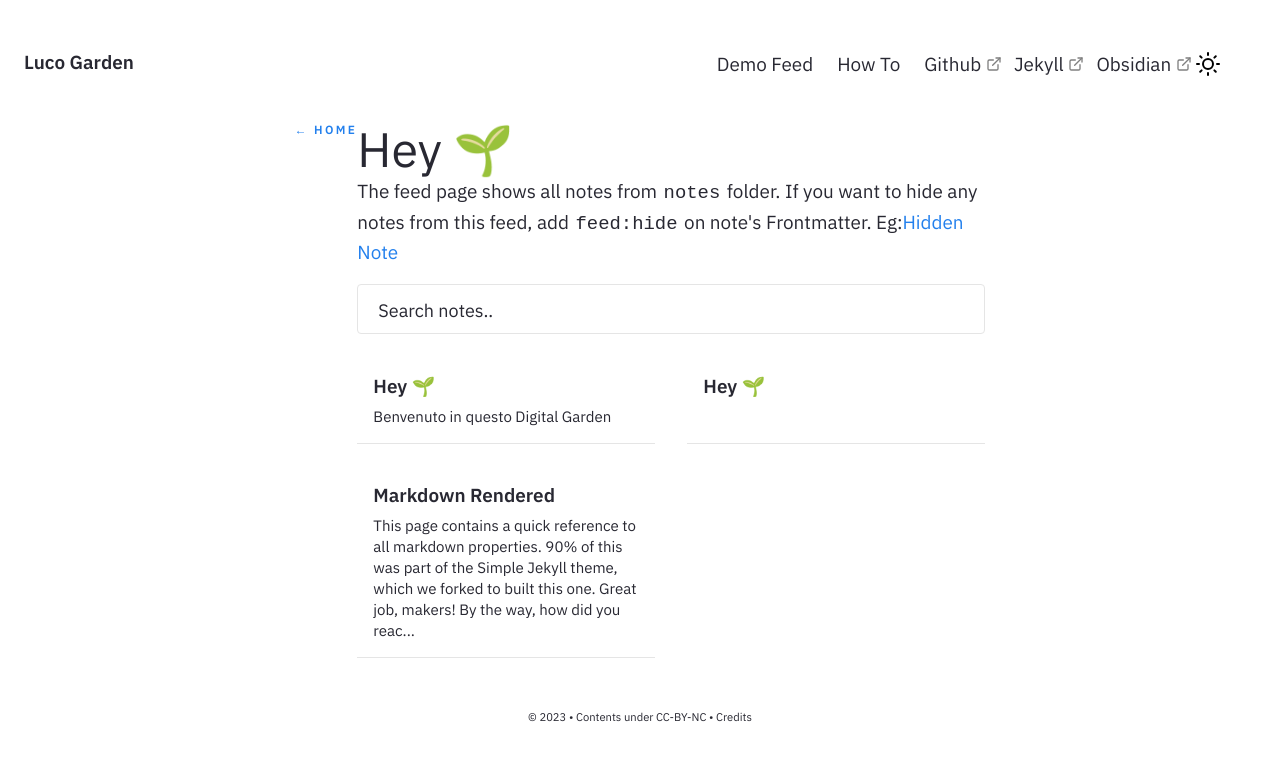
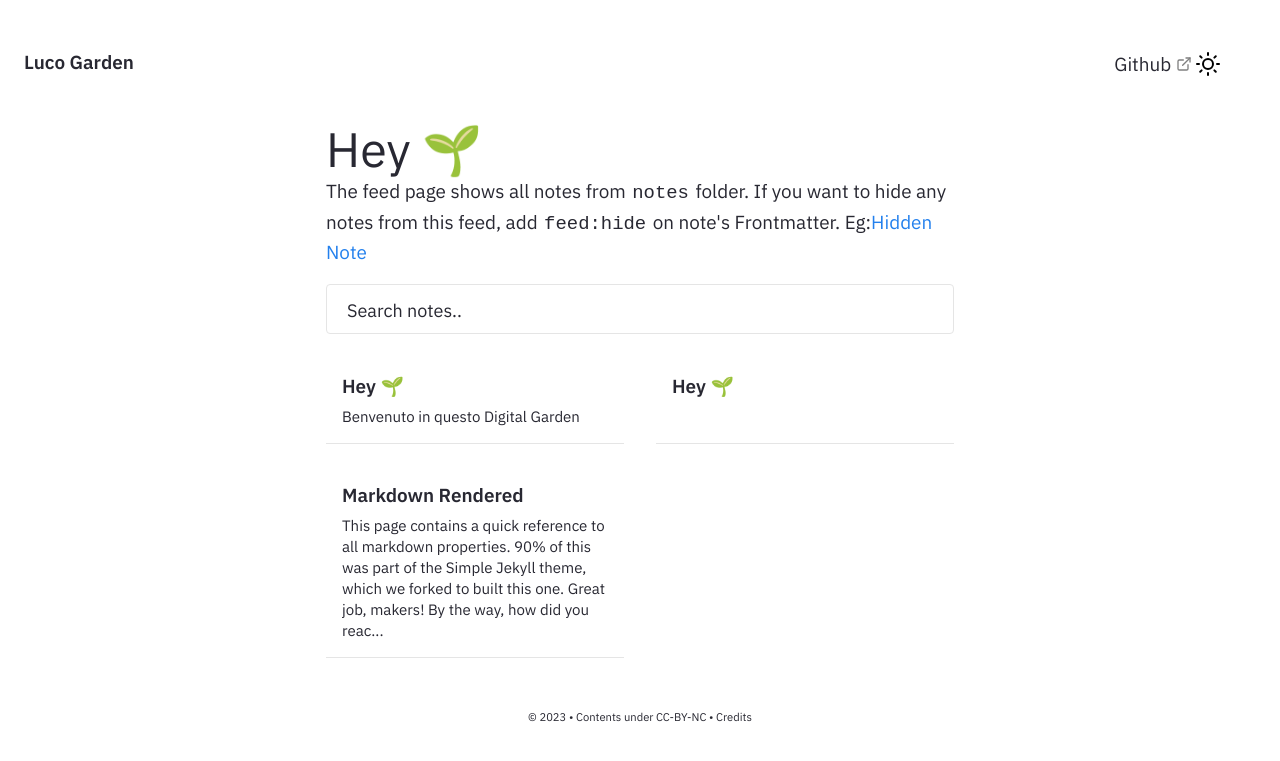
Before and after one commit to lucolucus/luco.garden, a Jekyll site: the page built from pages/index.md, in a window 1280 px wide. Shown: the top 761 px of the page. Built offline with Jekyll 4.4.1, drawn with Linux system fonts in a browser that asks for light colours.

```diff
--- a/_includes/Nav.html
+++ b/_includes/Nav.html
@@ -53,20 +53,8 @@
 
     <div id="navbarBasicExample" class="navbar-menu">
       <div class="navbar-start">
-        <a href="{{'/notes' | relative_url}}" class="navbar-item">
-          Demo Feed
-        </a>
-        <a href="../post/how-to" class="navbar-item">
-          How To
-        </a>
-        <a href="https://github.com/Jekyll-Garden/jekyll-garden.github.io" target="_blank" class="navbar-item">
+        <a href="https://instagram.com/lucolucus" target="_blank" class="navbar-item">
           Github
-        </a>
-        <a href="https://jekyllrb.com/" target="_blank" class="navbar-item">
-          Jekyll
-        </a>
-        <a href="https://obsidian.md/"  target="_blank" class="navbar-item">
-          Obsidian
         </a>
       </div>
       <div class="navbar-end is-hidden-mobile" onclick="modeSwitcher()" >
--- a/_layouts/Post.html
+++ b/_layouts/Post.html
@@ -72,7 +72,7 @@
     {%- include Nav.html -%}
     <section class="section">
         <div class="columns is-centered">
-            <h5 class="meta-title"><a href="/">← Home</a></h5>
+
 
             <!-- Homepage Layout
             {%- if page.permalink == "/" -%}
```
Also changed, not shown: _notes/Public/Digital.md (deleted).
